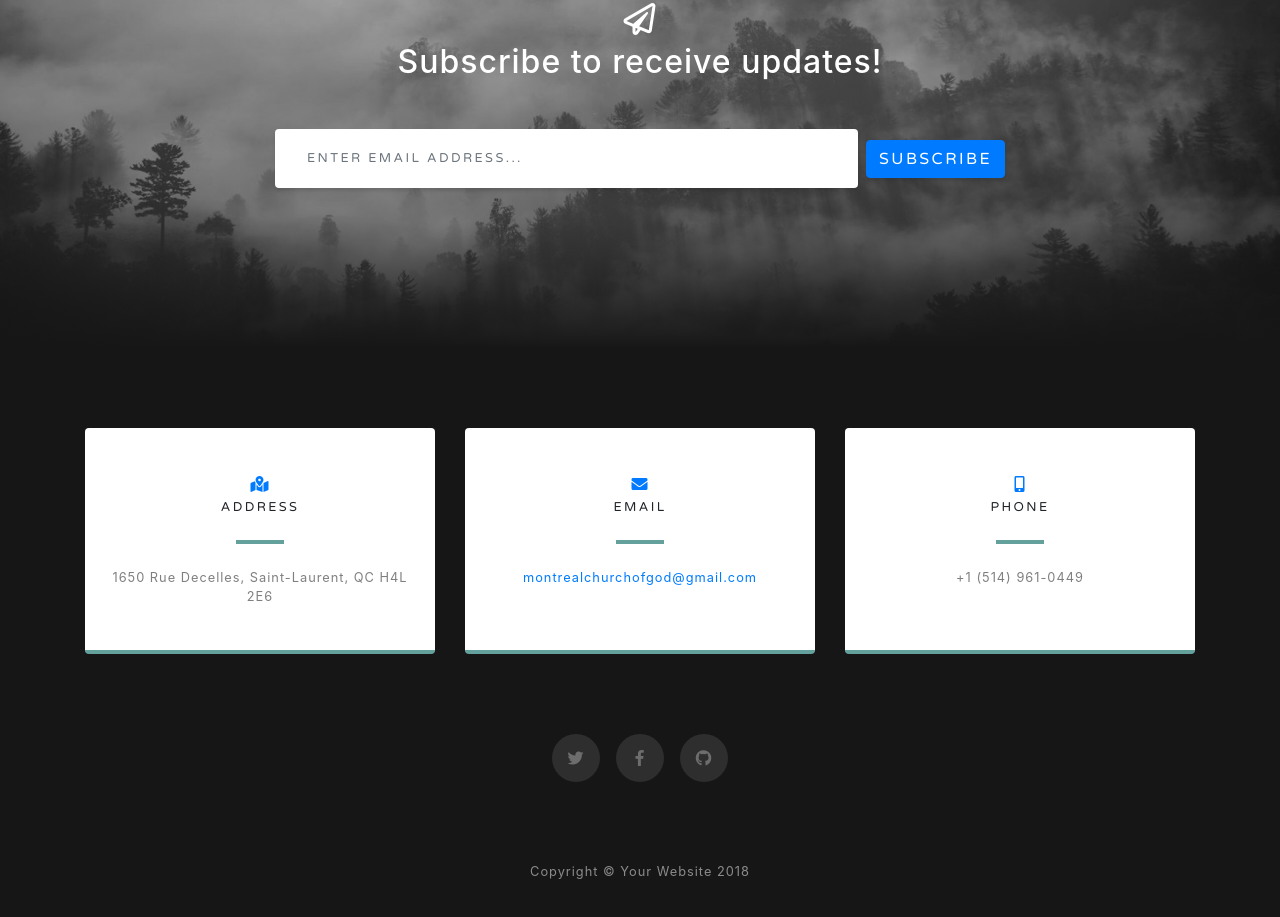
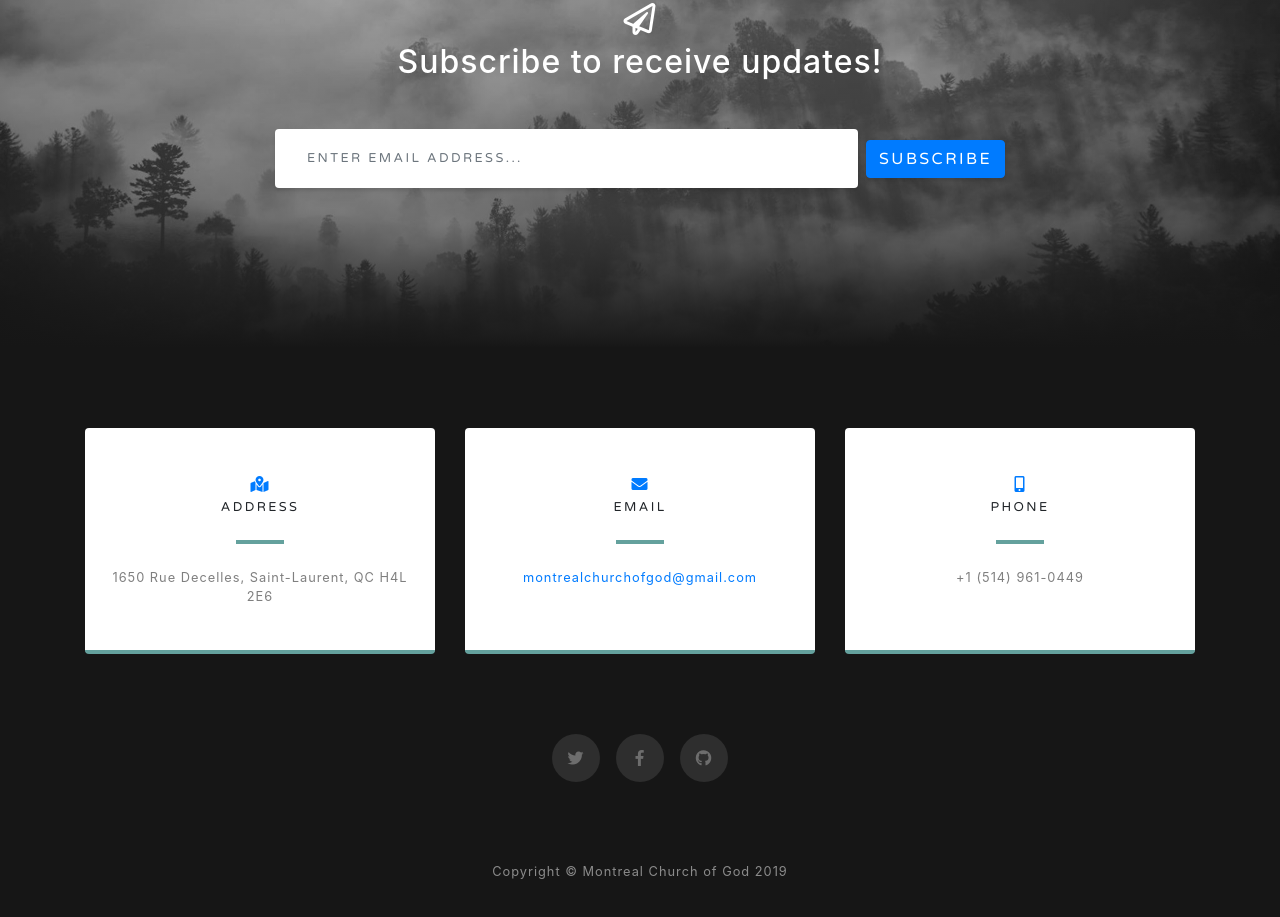
Before and after one commit to MontrealChurchofGod/MontrealChurchofGod.github.io, a website with bundled scripts: page index.html in a window 1280 px wide. Shown: the part 3106-4023 px from the top of the page. Built offline with nearby package versions, Linux system fonts and the light colour scheme.

Commit message:
Update index.html

```diff
--- a/index.html
+++ b/index.html
@@ -210,7 +210,7 @@
     <!-- Footer -->
     <footer class="bg-black small text-center text-white-50">
       <div class="container">
-        Copyright &copy; Your Website 2018
+        Copyright &copy; Montreal Church of God 2019
       </div>
     </footer>
 
```
